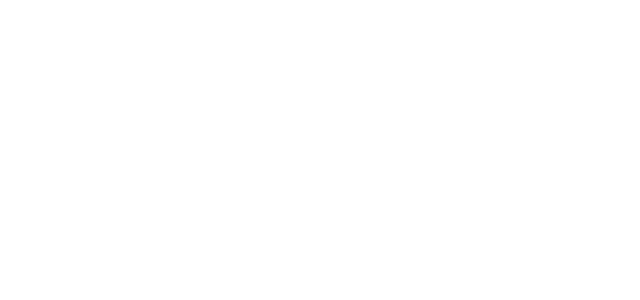
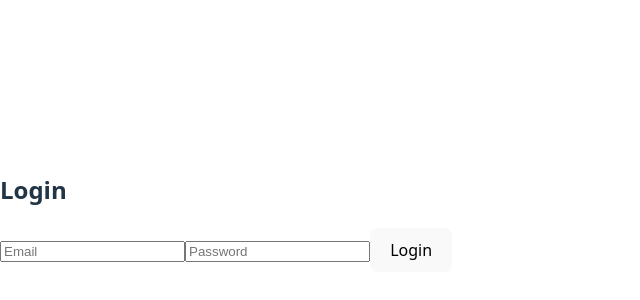
Before and after one commit to NaZhou2024/nurse-study-pro-frontend, a React app: page / in a window 1280 px wide. Shown: the part 188-488 px from the top of the page, without its empty margins (0-640 px from the left). Built offline with nearby package versions, Linux system fonts and the light colour scheme; the HTML template or start-up script is replaced by a standard one.

Commit message:
update login with import

```diff
--- a/src/components/Login.jsx
+++ b/src/components/Login.jsx
@@ -1,5 +1,6 @@
-import { useState, useEffect } from "react";
+import { useState } from "react";
 import { useNavigate } from "react-router-dom";
+import { API_URL } from "../api";
 
 export default function Login() {
   const [email, setEmail] = useState("");
@@ -24,6 +25,7 @@ export default function Login() {
         return;
       }
 
+      // SUCCESS → save token & user
       localStorage.setItem("token", data.token);
       localStorage.setItem("user", JSON.stringify(data.user));
 
@@ -33,4 +35,29 @@ export default function Login() {
       setError("Something went wrong.");
     }
   };
+
+  return (
+    <div>
+      <h2>Login</h2>
+      <form onSubmit={handleSubmit}>
+        <input
+          type="email"
+          placeholder="Email"
+          value={email}
+          onChange={(e) => setEmail(e.target.value)}
+        />
+
+        <input
+          type="password"
+          placeholder="Password"
+          value={password}
+          onChange={(e) => setPassword(e.target.value)}
+        />
+
+        <button type="submit">Login</button>
+      </form>
+
+      {error && <p style={{ color: "red" }}>{error}</p>}
+    </div>
+  );
 }
```
